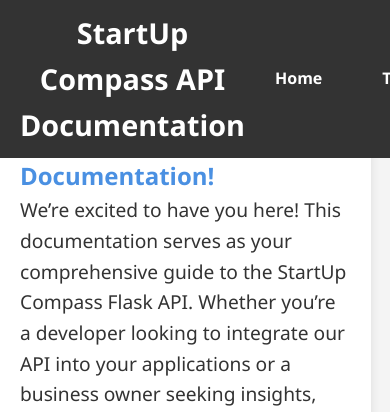
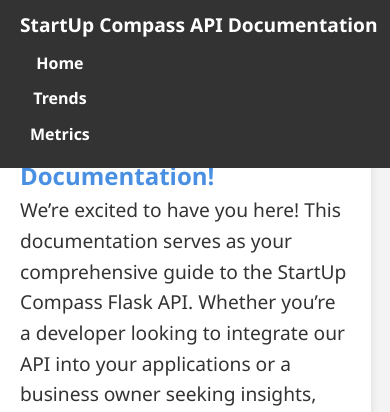
Before and after one commit to MixnUP/StartUp-Compass-API, a Flask app: page / in a window 390 px wide. Shown: the top 412 px of the page. Run offline with Flask 3, Linux system fonts and the light colour scheme.

Commit message:
Optimized Mobile

```diff
--- a/static/styles.css
+++ b/static/styles.css
@@ -330,8 +330,34 @@ nav ul li a:hover {
         display: block; /* Show sidebar on smaller screens */
     }
 
-    .sidebar-toggle {
-        display: block; /* Show toggle button on smaller screens */
+    /* Additionally, adjust sidebar content for smaller screens */
+    .sidebar h2 {
+        font-size: 1.3em; /* Reduce heading size */
+    }
+
+    .sidebar a {
+        font-size: 0.9em; /* Reduce link text size */
+        padding: 8px; /* Reduce link padding */
+    }
+
+    /* Adjust navbar for smaller screens */
+    nav {
+        flex-direction: column; /* Stack navbar items vertically */
+        align-items: flex-start; /* Align items to the left */
+    }
+
+    nav h1 {
+        font-size: 1.2em; /* Reduce heading size */
+        margin-bottom: 10px; /* Add spacing between heading and menu */
+    }
+
+    nav ul {
+        flex-direction: column; /* Stack menu items vertically */
+        justify-content: flex-start; /* Align items to the top */
+    }
+
+    nav ul li {
+        margin-bottom: 10px; /* Add spacing between menu items */
     }
 }
 
```
